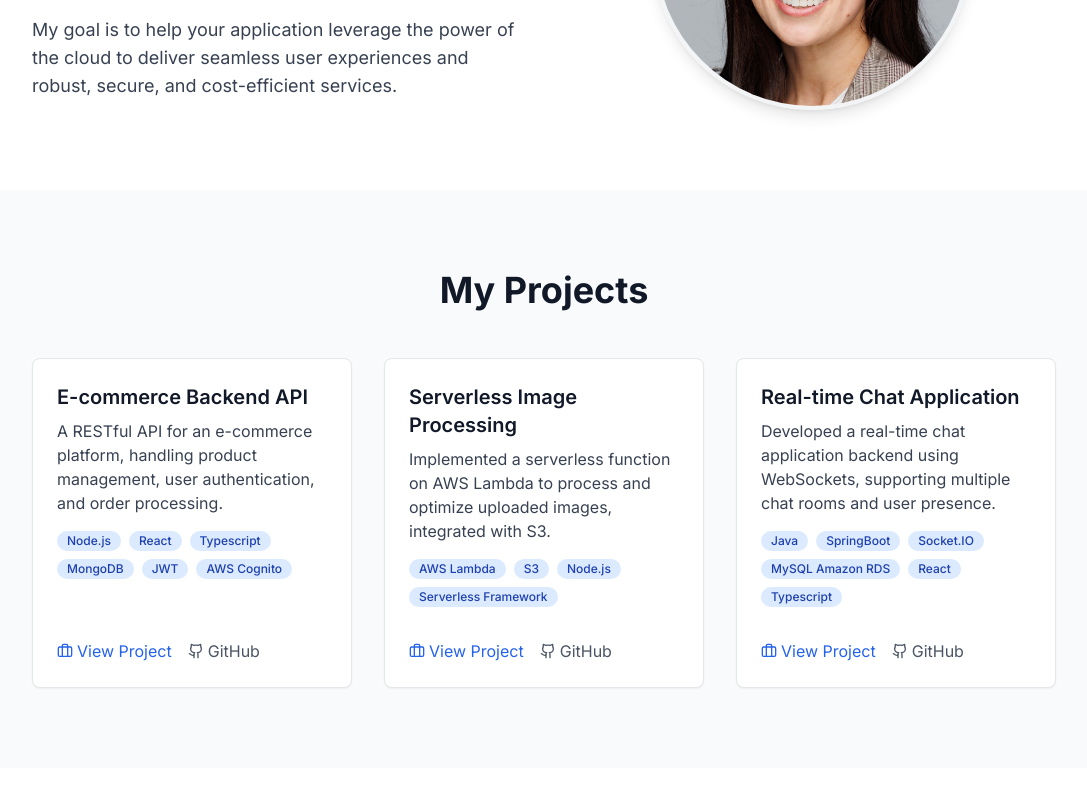
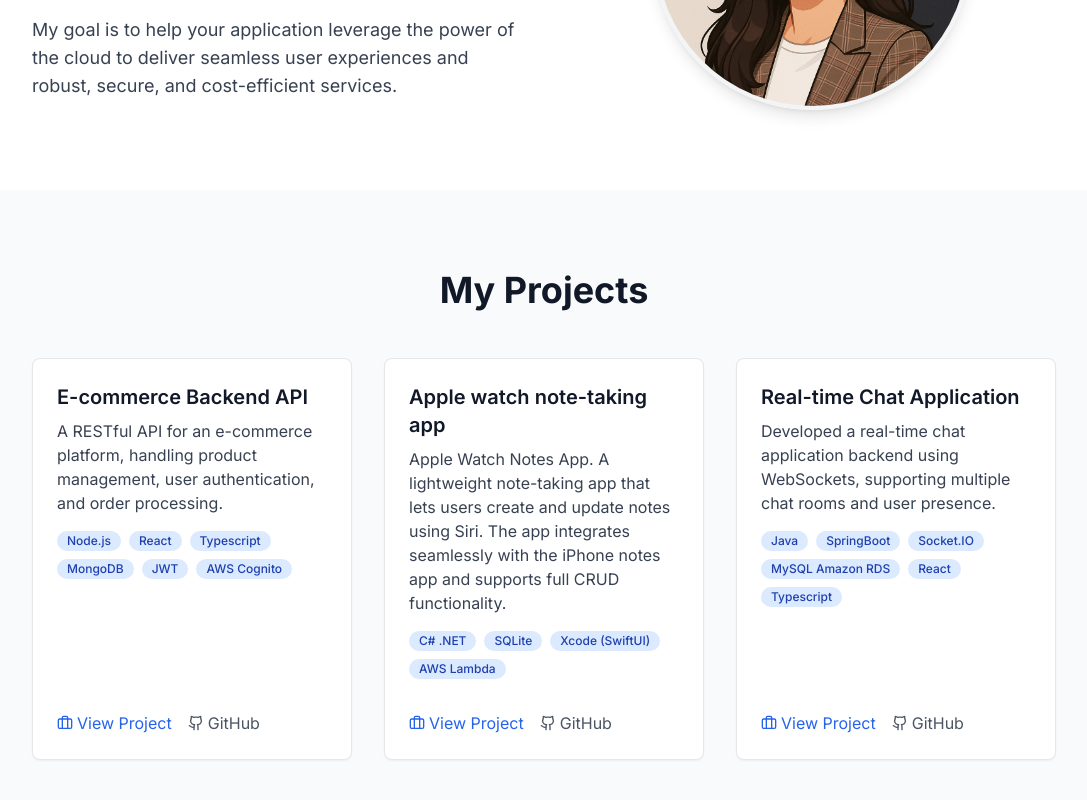
Before and after one commit to OVUSA/portfolio-webapp, a React (Create React App) app: page / in a window 1280 px wide. Shown: the part 1178-1978 px from the top of the page, without its empty margins (96-1183 px from the left). Built offline with nearby package versions, Linux system fonts and the light colour scheme.

Commit message:
Updated projects and changed a photo

```diff
--- a/src/App.tsx
+++ b/src/App.tsx
@@ -1,6 +1,6 @@
 import React, { useRef, RefObject, useEffect } from 'react';
 import { Github, Linkedin, Mail, Cloud, Code, Briefcase, User, Star } from 'lucide-react';
-import photo from "../src/data/photo.jpg"
+import photo from "../src/data/photo.png"
 
 
 // --- Type Definitions ---
@@ -188,11 +188,11 @@ const ProjectsSection: React.FC = () => {
       github: "#" // Placeholder link
     },
     {
-      title: "Serverless Image Processing",
-      description: "Implemented a serverless function on AWS Lambda to process and optimize uploaded images, integrated with S3.",
-      tech: ["AWS Lambda", "S3", "Node.js", "Serverless Framework"],
+      title: "Apple watch note-taking app ",
+      description: "Apple Watch Notes App. A lightweight note-taking app that lets users create and update notes using Siri. The app integrates seamlessly with the iPhone notes app and supports full CRUD functionality.",
+      tech: ["C# .NET", "SQLite", "Xcode (SwiftUI)", "AWS Lambda"],
       link: "#",
-      github: "#"
+      github: "https://github.com/OVUSA/AppleWatch-Notes-app"
     },
     {
       title: "Real-time Chat Application",
```
Also changed, not shown: src/data/photo.jpg (deleted), src/data/photo.png (added).
